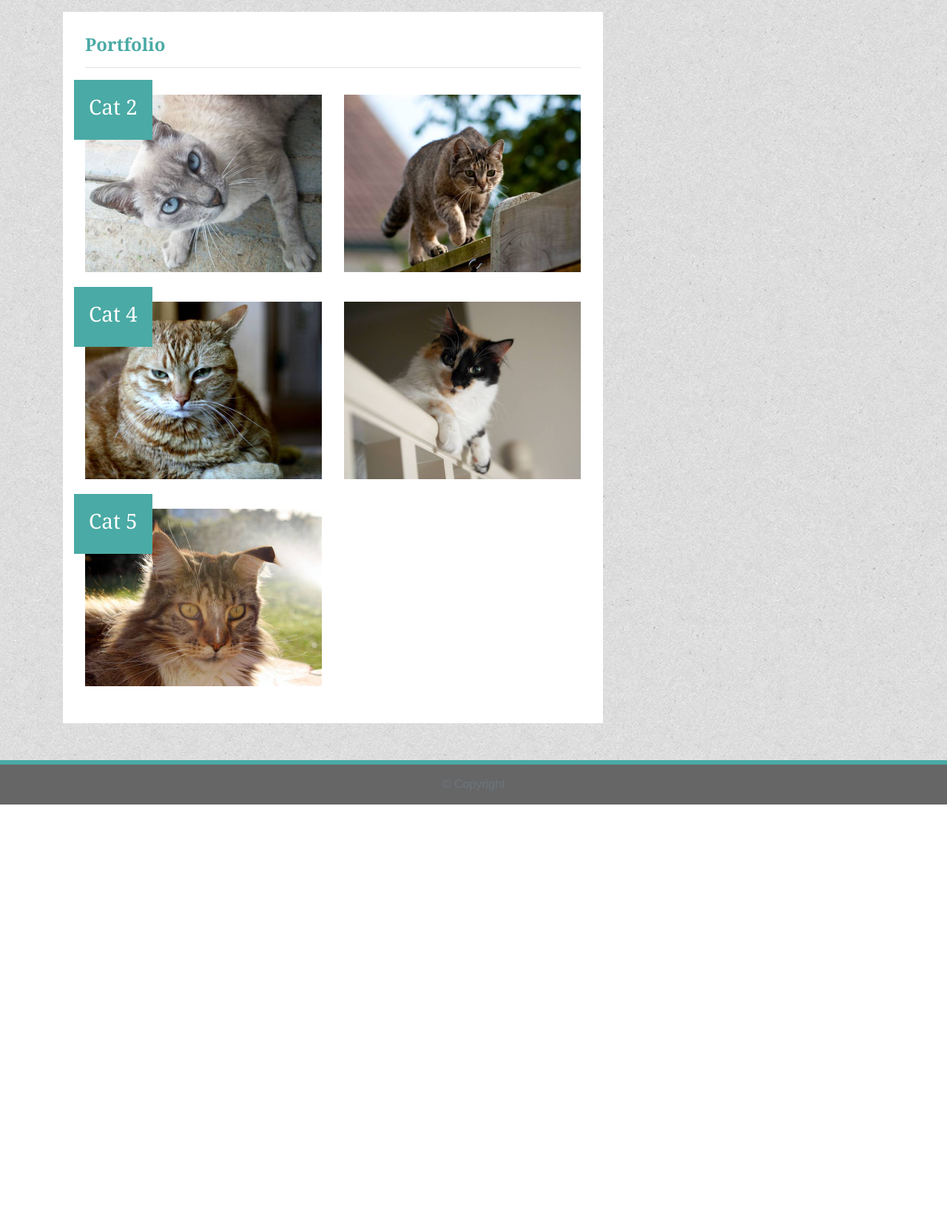
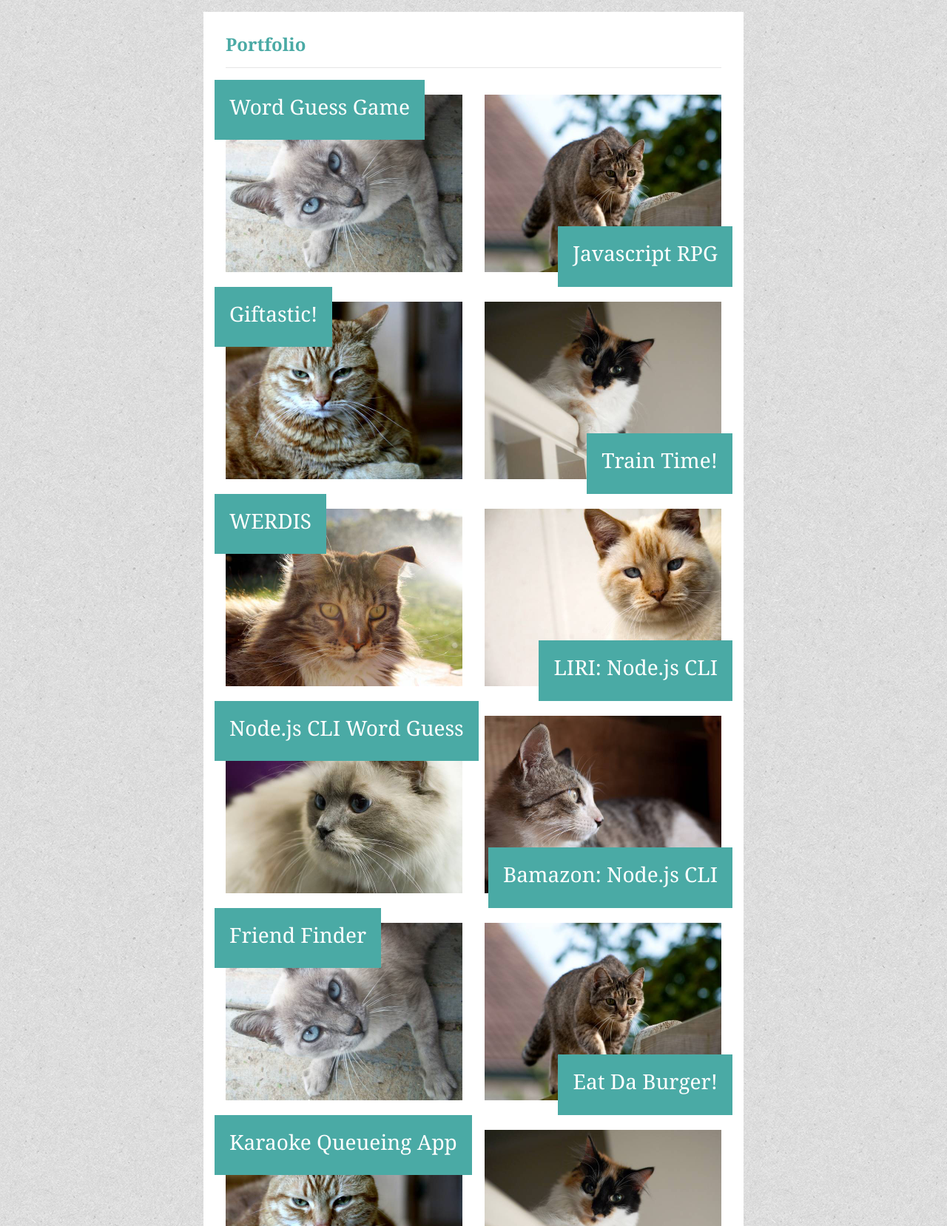
Before and after one commit to tomboygitty/portfolio, a plain HTML site: page portfolio.html in a window 1280 px wide. Shown: the part 140-1798 px from the top of the page at 74% size. Before the commit the page ends 1228 px from the top, so only its background shows below. Drawn offline with nearby package versions, Linux system fonts and the light colour scheme.

Commit message:
major update

```diff
--- a/assets/css/style.css
+++ b/assets/css/style.css
@@ -37,6 +37,19 @@ body {
   }
 
   /* NAV START */
+  .logo {
+    font-family: Georgia, Times, "Times New Roman", serif;
+
+    /* Typography */
+    font-size: 24px;
+    font-weight: bold;
+    color: #fff;
+
+    /* Visual */
+    background: #4aaaa5;
+    padding: 20px;
+  }
+
   #logo {
     font-family: Georgia, Times, "Times New Roman", serif;
 
@@ -48,6 +61,16 @@ body {
     /* Visual */
     background: #4aaaa5;
     padding: 20px;
+  }
+
+  .logo-left {
+    float: left;
+  }
+
+  .logo-right {
+    position: absolute;
+    bottom: 0;
+    right: 0;
   }
 
   /* override bootstrap hover color and border */
--- a/portfolio.html
+++ b/portfolio.html
@@ -20,7 +20,7 @@
     <nav class="navbar navbar-expand-lg navbar-light bg-light">
         <div class="container">
           <!-- Brand and toggle get grouped for better mobile display -->
-          <a class="navbar-brand" href="index.html" id="logo">Tom Elliott</a>
+          <a class="navbar-brand logo" href="index.html" id="logo">Tom Elliott</a>
           <button class="navbar-toggler" type="button" data-toggle="collapse" data-target="#navbarTogglerDemo01"
             aria-controls="navbarTogglerDemo01" aria-expanded="false" aria-label="Toggle navigation">
             <span class="navbar-toggler-icon"></span>
@@ -47,46 +47,108 @@
 
   <!-- Start of container -->
   <div class="container">
-    <main class="row">
+    <main class="row justify-content-center">
       <div class="col-md-8">
         <article class="block">
           <h1 class="block-header">Portfolio</h1>
           <hr />
           <div class="row">
-            <div class="col-sm-6 col-md-12 col-lg-6">
-              <img class="img-fluid port-image" src="assets/images/cat1.jpg" alt="">
+            <div class="col-md-6">
+              <a href="https://tomboygitty.github.io/Word-Guess-Game/"><img class="img-fluid port-image" src="assets/images/cat1.jpg" alt=""/></a>
             </div>
-            <span class="portfolio-label" id="logo">
-                <h3>Cat 1</h3>
+            <span class="portfolio-label logo logo-left" id="logo-1">
+                <h3>Word Guess Game</h3>
             </span>
-            <div class="col-sm-6 col-md-12 col-lg-6">
-              <img class="img-fluid port-image" src="assets/images/cat2.jpg" alt="">
+            <div class="col-md-6">
+              <a href="https://tomboygitty.github.io/Unit-4-Game/"><img class="img-fluid port-image" src="assets/images/cat2.jpg" alt=""></a>
+              <span class="portfolio-label logo logo-right" id="logo-2">
+                <h3>Javascript RPG</h3>
+              </span>
             </div>
-            <span class="portfolio-label" id="logo">
-              <h3>Cat 2</h3>
-            </span>
           </div>
           <div class="row">
-            <div class="col-sm-6 col-md-12 col-lg-6">
-              <img class="img-fluid port-image" src="assets/images/cat3.jpg" alt="">
+            <div class="col-md-6">
+              <a href="https://tomboygitty.github.io/Giftastic/"><img class="img-fluid port-image" src="assets/images/cat3.jpg" alt=""></a>
             </div>
-            <span class="portfolio-label" id="logo">
-              <h3>Cat 3</h3>
+            <span class="portfolio-label logo logo-left" id="logo">
+              <h3>Giftastic!</h3>
             </span>
-            <div class="col-sm-6 col-md-12 col-lg-6">
-              <img class="img-fluid port-image" src="assets/images/cat4.jpg" alt="">
+            <div class="col-md-6">
+              <a href="https://tomboygitty.github.io/Train-Time/"><img class="img-fluid port-image" src="assets/images/cat4.jpg" alt=""></a>
+              <span class="portfolio-label logo logo-right" id="logo">
+                <h3>Train Time!</h3>
+              </span>
             </div>
-            <span class="portfolio-label" id="logo">
-              <h3>Cat 4</h3>
-            </span>
           </div>
           <div class="row">
-            <div class="col-sm-6 col-md-12 col-lg-6">
-              <img class="img-fluid port-image" src="assets/images/cat5.jpg" alt="">
+            <div class="col-md-6">
+              <a href="https://tomboygitty.github.io/Project-1/"><img class="img-fluid port-image" src="assets/images/cat5.jpg" alt=""></a>
             </div>
-            <span class="portfolio-label" id="logo">
-              <h3>Cat 5</h3>
+            <span class="portfolio-label logo logo-left" id="logo">
+              <h3>WERDIS</h3>
             </span>
+            <div class="col-md-6">
+              <a href="https://github.com/tomboygitty/liri-node-app"><img class="img-fluid port-image" src="assets/images/cat6.jpg" alt=""></a>
+              <span class="portfolio-label logo logo-right" id="logo">
+                <h3>LIRI: Node.js CLI</h3>
+              </span>
+            </div>
+          </div>
+          <div class="row">
+            <div class="col-md-6">
+              <a href="https://github.com/tomboygitty/Constructor-Word-Guess"><img class="img-fluid port-image" src="assets/images/cat7.jpg" alt=""></a>
+            </div>
+            <span class="portfolio-label logo logo-left" id="logo">
+              <h3>Node.js CLI Word Guess</h3>
+            </span>
+            <div class="col-md-6">
+              <a href="https://github.com/tomboygitty/MySQL-Bamazon"><img class="img-fluid port-image" src="assets/images/cat8.jpg" alt=""></a>
+              <span class="portfolio-label logo logo-right" id="logo">
+                <h3>Bamazon: Node.js CLI</h3>
+              </span>
+            </div>
+          </div>
+          <div class="row">
+            <div class="col-md-6">
+              <a href="https://tranquil-peak-52659.herokuapp.com/"><img class="img-fluid port-image" src="assets/images/cat1.jpg" alt=""></a>
+            </div>
+            <span class="portfolio-label logo logo-left" id="logo">
+              <h3>Friend Finder</h3>
+            </span>
+            <div class="col-md-6">
+              <a href="https://still-hamlet-74465.herokuapp.com/"><img class="img-fluid port-image" src="assets/images/cat2.jpg" alt=""></a>
+              <span class="portfolio-label logo logo-right" id="logo">
+                <h3>Eat Da Burger!</h3>
+              </span>
+            </div>
+          </div>
+          <div class="row">
+            <div class="col-md-6">
+              <a href="https://desolate-bastion-33905.herokuapp.com/"><img class="img-fluid port-image" src="assets/images/cat3.jpg" alt=""></a>
+            </div>
+            <span class="portfolio-label logo logo-left" id="logo">
+              <h3>Karaoke Queueing App</h3>
+            </span>
+            <div class="col-md-6">
+              <a href="https://tomboygitty.github.io/clicky-game/"><img class="img-fluid port-image" src="assets/images/cat4.jpg" alt=""></a>
+              <span class="portfolio-label logo logo-right" id="logo">
+                <h3>React Clicky Game</h3>
+              </span>
+            </div>
+          </div>
+          <div class="row">
+            <div class="col-md-6">
+              <a href="https://mighty-dusk-05632.herokuapp.com/"><img class="img-fluid port-image" src="assets/images/cat5.jpg" alt=""></a>
+            </div>
+            <span class="portfolio-label logo logo-left" id="logo">
+              <h3>Google Books Search</h3>
+            </span>
+            <div class="col-md-6">
+              <a href=""><img class="img-fluid port-image" src="assets/images/cat6.jpg" alt=""></a>
+              <span class="portfolio-label logo logo-right" id="logo">
+                <h3>Coming Soon!</h3>
+              </span>
+            </div>
           </div>
         </article>
       </div>
```
Also changed, not shown: contact.html (+2 -2 lines), index.html (+2 -2 lines), assets/images/cat6.jpg (added), assets/images/cat7.jpg (added), assets/images/cat8.jpg (added).
